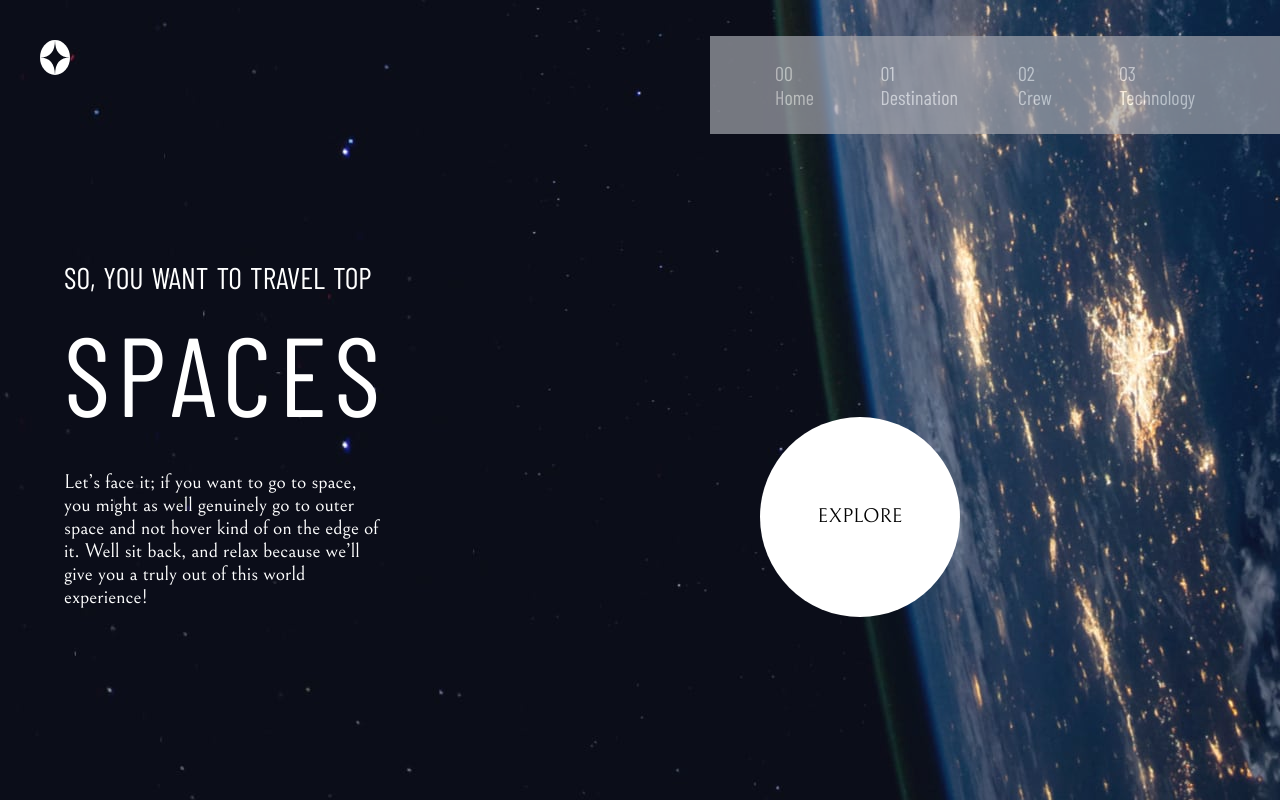
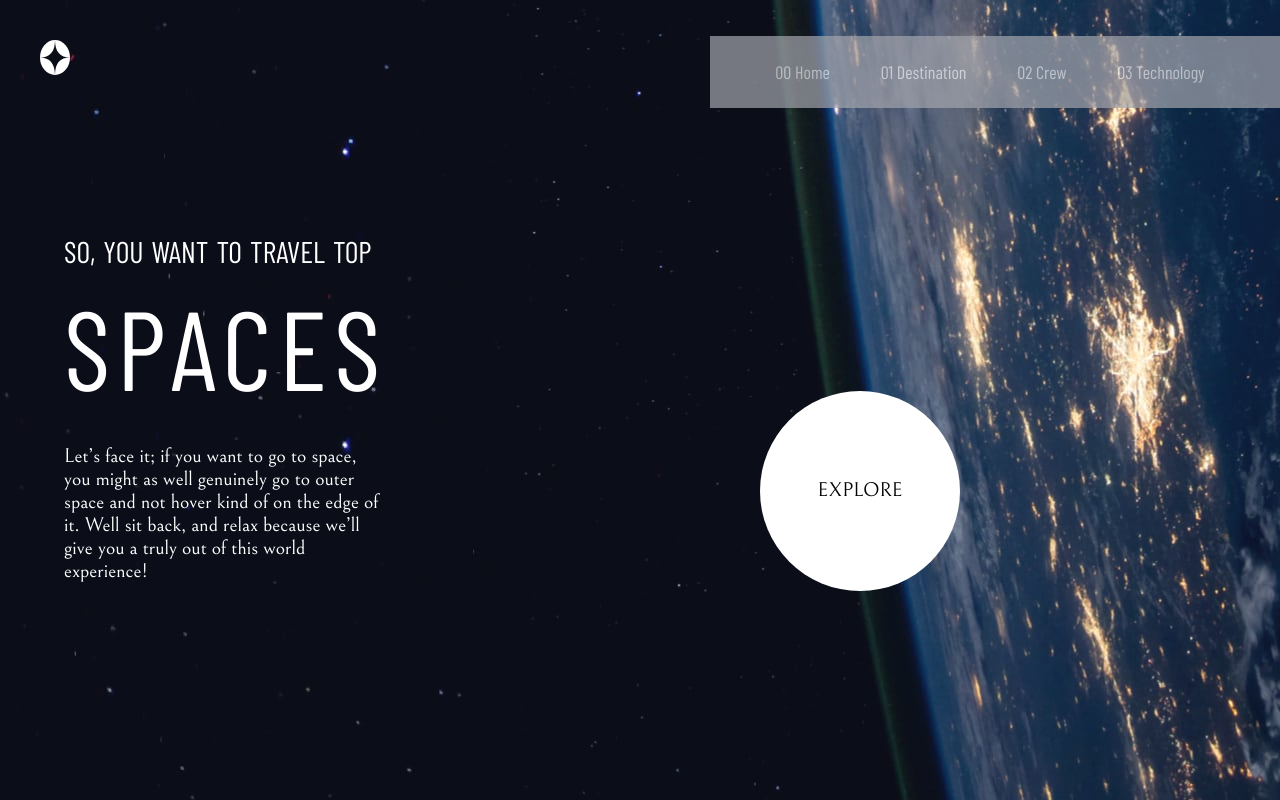
Before and after one commit to Abentesfaye/space-tourism-website, a plain HTML site: page index.html in a window 1280 px wide. Drawn offline with Linux system fonts and the light colour scheme.

Commit message:
font size

```diff
--- a/css/navbar.css
+++ b/css/navbar.css
@@ -25,9 +25,8 @@ nav ul{
 padding: 25px;
 }
 nav ul li a{
-    padding-right: 10px;
     text-decoration: none;
-    font-size: 20px;
+    font-size: 18px;
     font-family: barlow;
     color: white;
 }
@@ -35,7 +34,7 @@ nav ul li a:hover{
     text-decoration: underline;
     color: rgb(182, 116, 29);
     text-transform: uppercase;
-    font-size: 21px;
+    font-size: 20px;
 }
 nav ul li a:active{
     color: rgb(155, 152, 152);
```
